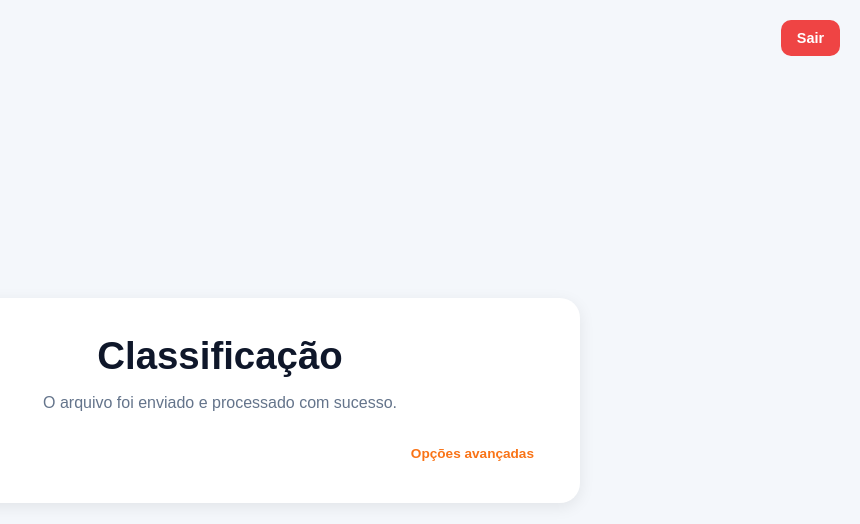
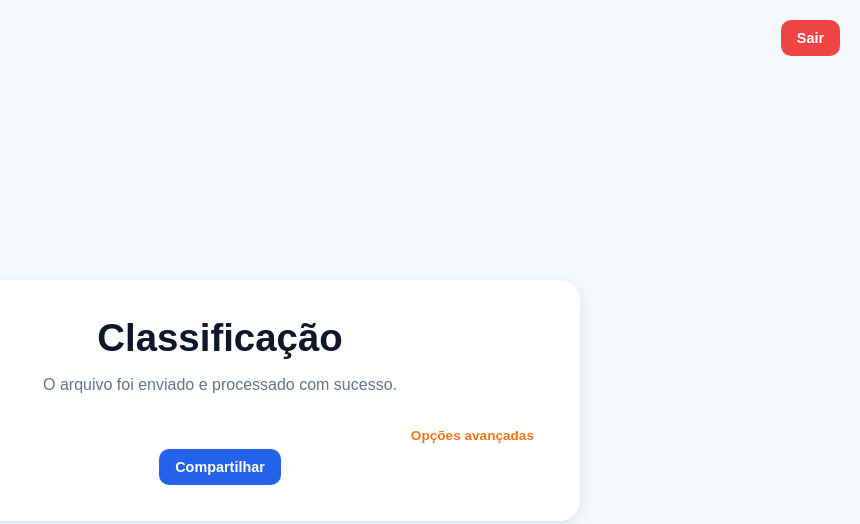
Before and after one commit to KevinLuisLima/modelink, a React (Vite) app in the folder frontend/: page /workspace/1 in a window 1280 px wide. Shown: the top 524 px of the page, without its empty margins (420-1280 px from the left). Built offline with nearby package versions, Linux system fonts and the light colour scheme.

Commit message:
Adicionando botão compartilhar na pagina de resultados.

```diff
--- a/frontend/src/pages/results/ResultsPage.css
+++ b/frontend/src/pages/results/ResultsPage.css
@@ -71,3 +71,69 @@
 .advanced-results-button:hover {
   background: #fff7ed;
 }
+
+.results-actions {
+  width: 100%;
+
+  display: flex;
+  justify-content: flex-end;
+  align-items: center;
+
+  gap: 12px;
+
+  margin-top: 20px;
+}
+
+.share-results-button {
+  border: none;
+
+  background: #2563eb;
+  color: white;
+
+  padding: 10px 16px;
+
+  border-radius: 10px;
+
+  font-size: 0.9rem;
+  font-weight: 700;
+
+  cursor: pointer;
+
+  transition: 0.2s;
+}
+
+.share-results-button:hover {
+  background: #1d4ed8;
+}
+
+.copy-toast {
+  position: fixed;
+  bottom: 28px;
+  right: 28px;
+
+  background: #0f172a;
+  color: white;
+
+  padding: 14px 20px;
+
+  border-radius: 12px;
+
+  font-size: 0.95rem;
+  font-weight: 700;
+
+  box-shadow: 0 8px 20px rgba(15, 23, 42, 0.25);
+
+  animation: toastIn 0.3s ease;
+}
+
+@keyframes toastIn {
+  from {
+    opacity: 0;
+    transform: translateY(12px);
+  }
+
+  to {
+    opacity: 1;
+    transform: translateY(0);
+  }
+}
--- a/frontend/src/pages/results/ResultsPage.jsx
+++ b/frontend/src/pages/results/ResultsPage.jsx
@@ -1,9 +1,11 @@
 import { useParams, useNavigate } from "react-router-dom";
+import { useState } from "react";
 import "./ResultsPage.css";
 
 function ResultsPage() {
   const { id } = useParams();
   const navigate = useNavigate();
+  const [linkCopiado, setLinkCopiado] = useState(false);
 
   return (
     <main className="results-page">
@@ -30,7 +32,25 @@ function ResultsPage() {
         >
           Opções avançadas
         </button>
+        <button
+          className="share-results-button"
+          onClick={() => {
+            navigator.clipboard.writeText(window.location.href);
+            setLinkCopiado(true);
+
+            setTimeout(() => {
+              setLinkCopiado(false);
+            }, 2500);
+          }}
+        >
+          Compartilhar
+        </button>
       </section>
+      {linkCopiado && (
+        <div className="copy-toast">
+          Link copiado com sucesso!
+        </div>
+      )}
     </main>
   );
 }
```
